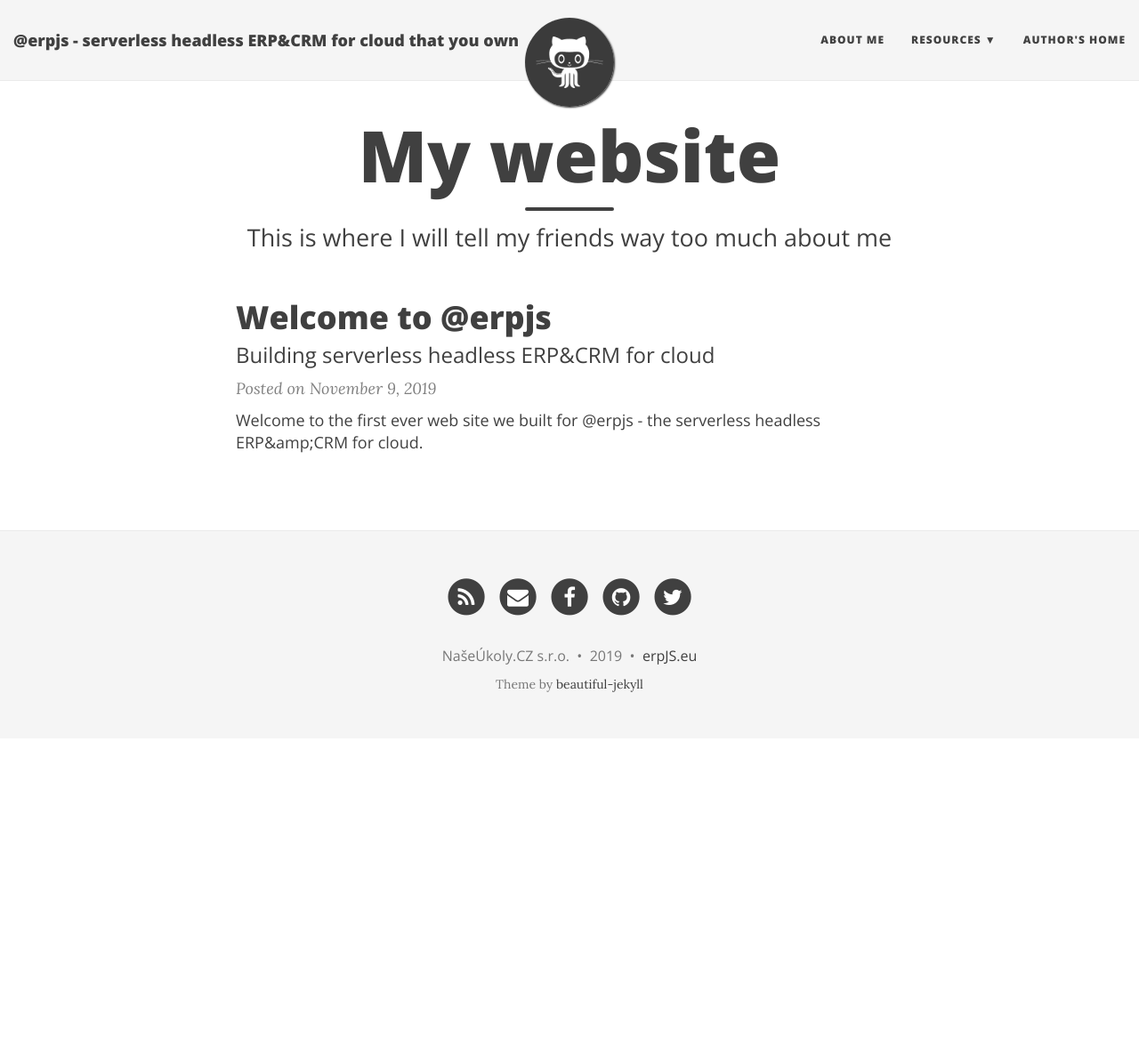
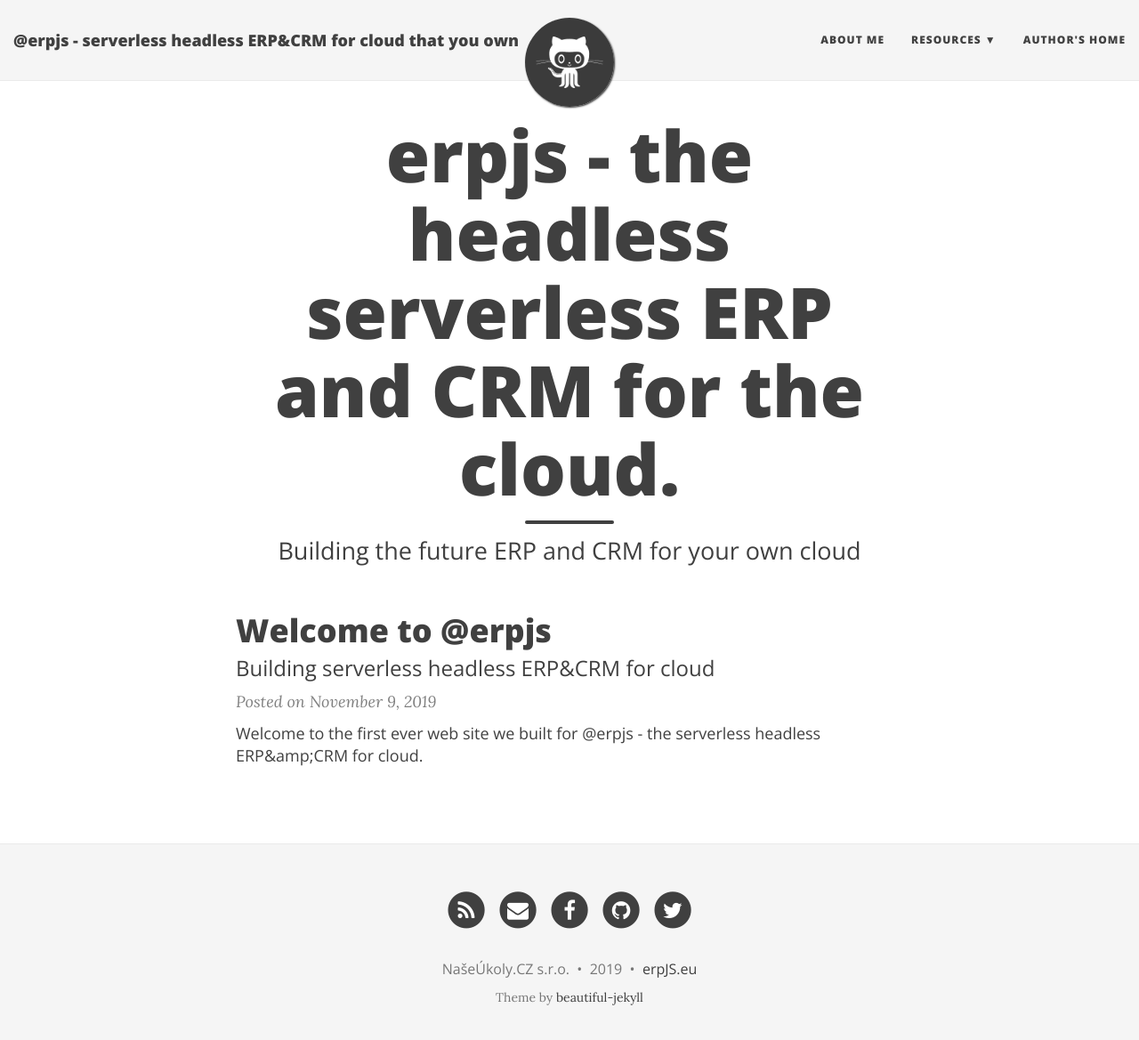
Before and after one commit to iDempiere-micro/erpjs.eu, a Jekyll site: the page built from index.html, in a window 1280 px wide and 1182 px high. Shown: the top 1169 px of the window at 89% size. Built offline with Jekyll 4.4.1, drawn with Linux system fonts in a browser that asks for light colours; nearby versions of some CDN libraries; the list of posts is cut into pages by our own code.

Commit message:
Update index.html

```diff
--- a/index.html
+++ b/index.html
@@ -1,7 +1,7 @@
 ---
 layout: page
-title: My website
-subtitle: This is where I will tell my friends way too much about me
+title: erpjs - the headless serverless ERP and CRM for the cloud.
+subtitle: Building the future ERP and CRM for your own cloud
 use-site-title: true
 ---
 
```
